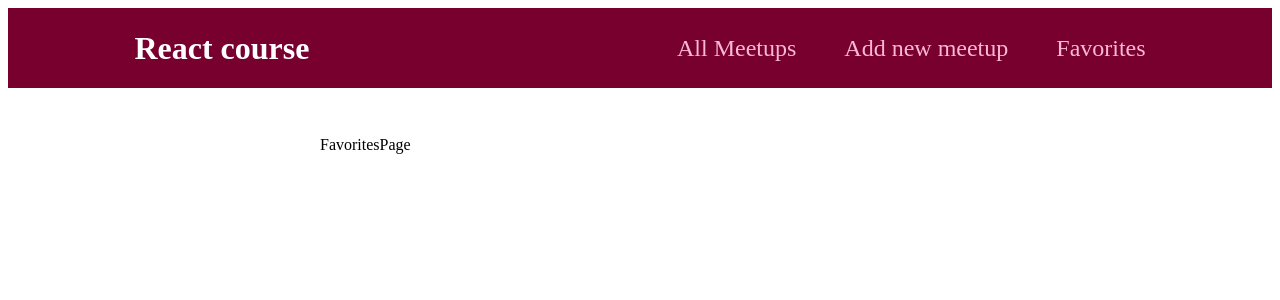
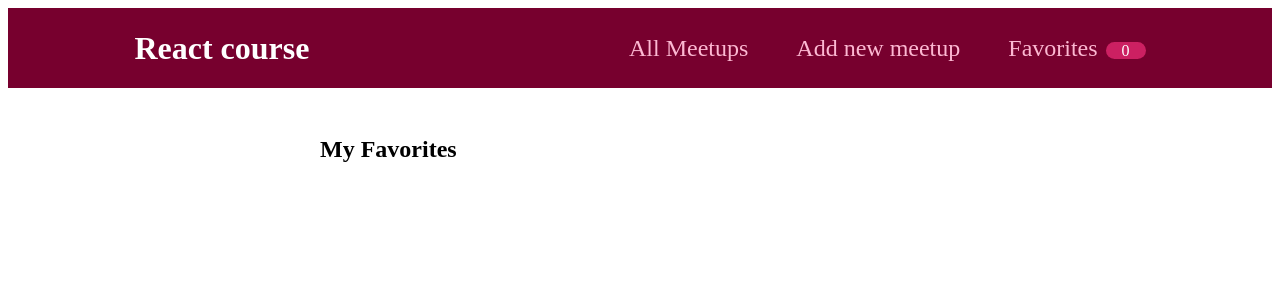
Before and after one commit to GH-Mina/meetup, a React (Create React App) app: page /favorites in a window 1280 px wide. Shown: the top 300 px of the page. Built offline with nearby package versions, Linux system fonts and the light colour scheme.

Commit message:
Fetch favorite meetups in favorites page

```diff
--- a/src/components/layout/MainNavigation.js
+++ b/src/components/layout/MainNavigation.js
@@ -1,8 +1,10 @@
-import React from "react";
+import React, { useContext } from "react";
 import { Link } from "react-router-dom";
 import styles from "./MainNavigation.module.css";
+import FavoritesContext from "../../store/favorites-context";
 
 const MainNavigation = () => {
+  const favoriteContext = useContext(FavoritesContext);
   return (
     <header className={styles.header}>
       <div className={styles.logo}>React course</div>
@@ -16,6 +18,9 @@
           </li>
           <li>
             <Link to="/favorites">Favorites</Link>
+            <span className={styles.badge}>
+              {favoriteContext.totalFavorites}
+            </span>
           </li>
         </ul>
       </nav>
--- a/src/components/meetups/MeetupItem.module.css
+++ b/src/components/meetups/MeetupItem.module.css
@@ -44,3 +44,7 @@
   .actions button:active {
     background-color: #ffe2ed;
   }
+
+  li {
+    list-style: none;
+  }
--- a/src/pages/Favorites.js
+++ b/src/pages/Favorites.js
@@ -1,9 +1,16 @@
-import React from 'react'
+import React, { useContext } from "react";
+import MeetupList from "../components/meetups/MeetupList";
+import FavoritesContext from "../store/favorites-context";
 
 const FavoritesPage = () => {
+  const favoriteContext = useContext(FavoritesContext);
+  const favoriteMeetups = favoriteContext.favorites;
   return (
-    <div>FavoritesPage</div>
-  )
-}
+    <section>
+      <h1>My Favorites</h1>
+      <MeetupList meetups={favoriteMeetups} />
+    </section>
+  );
+};
 
-export default FavoritesPage
+export default FavoritesPage;
```
